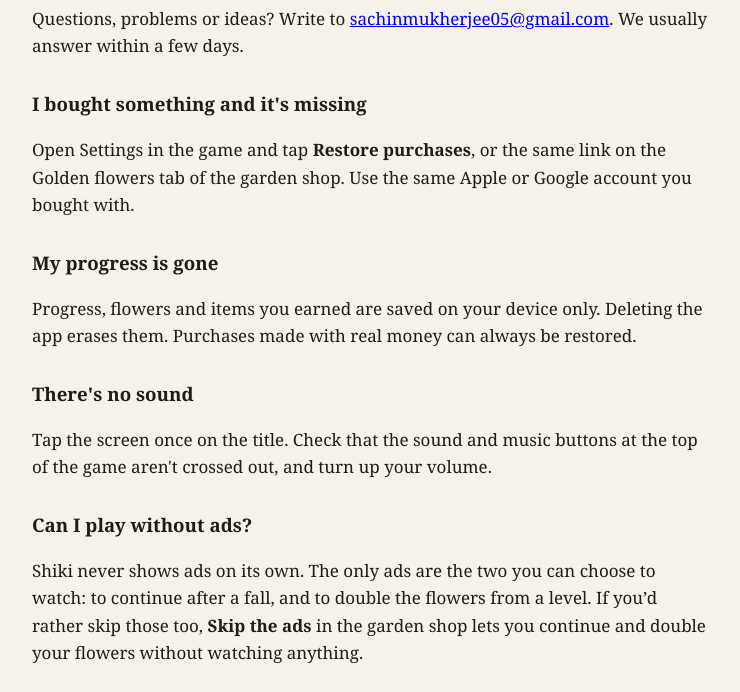
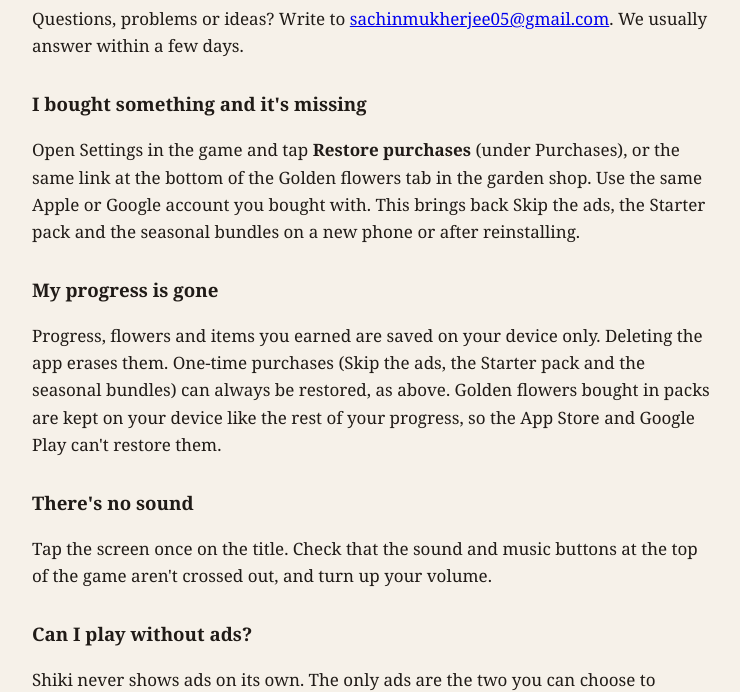
Before and after one commit to paradox0121/Shiki, a plain HTML site: page support.html in a window 1280 px wide. Shown: the part 112-804 px from the top of the page, without its empty margins (268-1008 px from the left). Drawn offline with Linux system fonts and the light colour scheme.

Commit message:
Add files via upload

```diff
--- a/support.html
+++ b/support.html
@@ -3,9 +3,9 @@
 <h1>Shiki — Support</h1>
 <p>Questions, problems or ideas? Write to <a href="mailto:sachinmukherjee05@gmail.com">sachinmukherjee05@gmail.com</a>. We usually answer within a few days.</p>
 <h2>I bought something and it's missing</h2>
-<p>Open Settings in the game and tap <b>Restore purchases</b>, or the same link on the Golden flowers tab of the garden shop. Use the same Apple or Google account you bought with.</p>
+<p>Open Settings in the game and tap <b>Restore purchases</b> (under Purchases), or the same link at the bottom of the Golden flowers tab in the garden shop. Use the same Apple or Google account you bought with. This brings back Skip the ads, the Starter pack and the seasonal bundles on a new phone or after reinstalling.</p>
 <h2>My progress is gone</h2>
-<p>Progress, flowers and items you earned are saved on your device only. Deleting the app erases them. Purchases made with real money can always be restored.</p>
+<p>Progress, flowers and items you earned are saved on your device only. Deleting the app erases them. One-time purchases (Skip the ads, the Starter pack and the seasonal bundles) can always be restored, as above. Golden flowers bought in packs are kept on your device like the rest of your progress, so the App Store and Google Play can't restore them.</p>
 <h2>There's no sound</h2>
 <p>Tap the screen once on the title. Check that the sound and music buttons at the top of the game aren't crossed out, and turn up your volume.</p>
 <h2>Can I play without ads?</h2>
```
